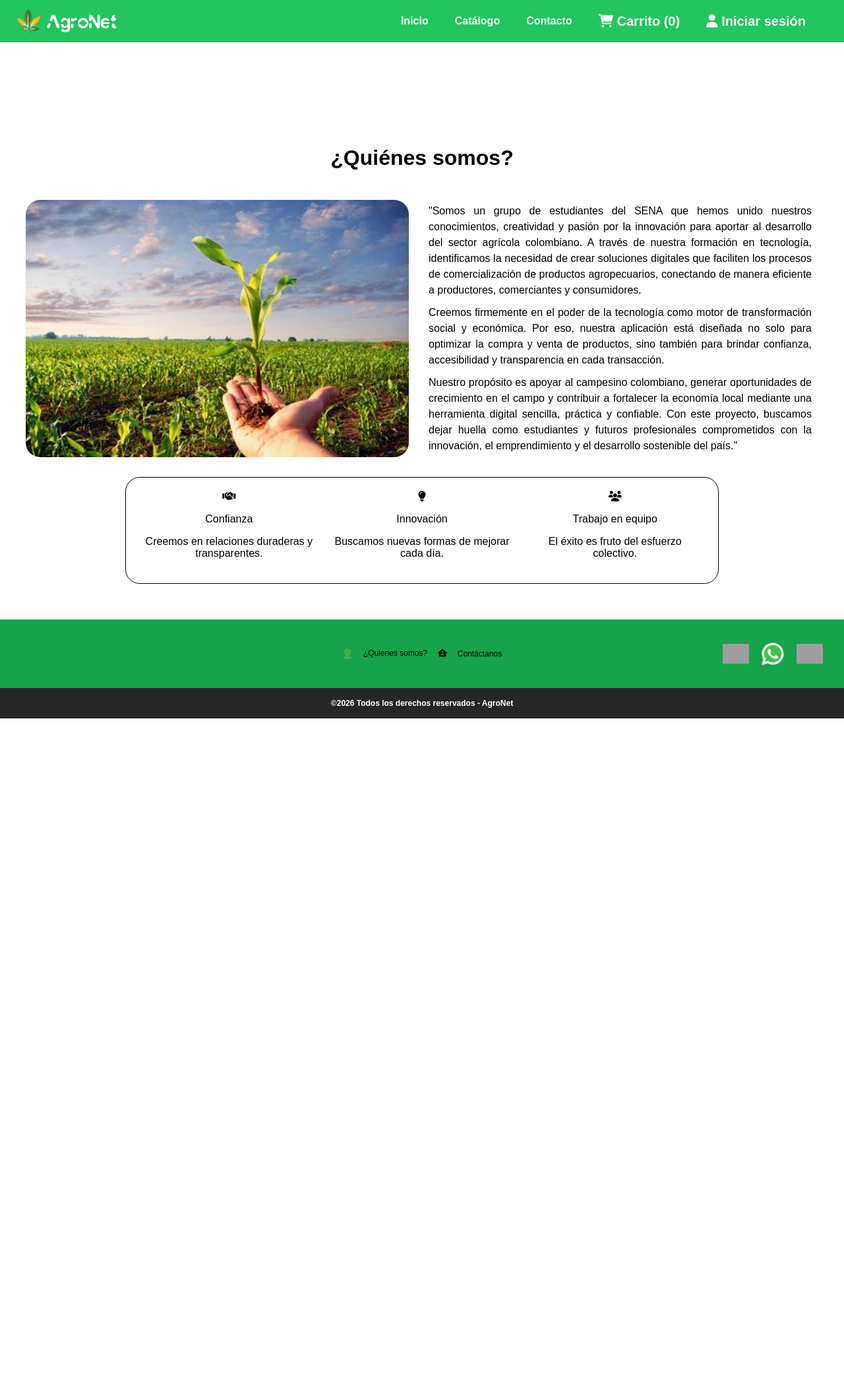
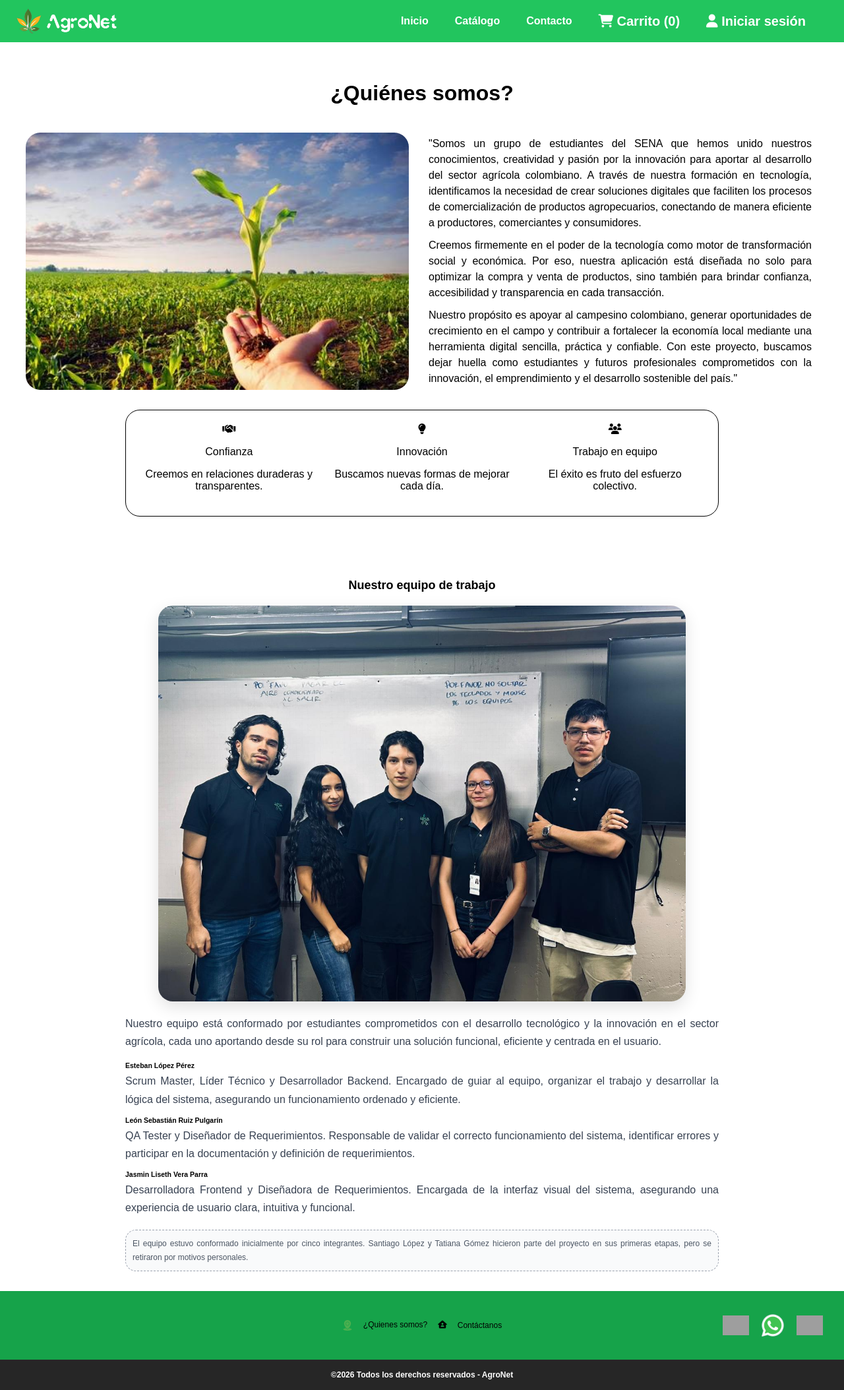
Before and after one commit to EstebanLopp/Backend-AgroNet, a Django app: page /who-we-are/ in a window 1280 px wide. Shown: the whole page at 66% size. Before the commit the page ends 1089 px from the top, so only its background shows below. Run offline with Django 5.2, Linux system fonts and the light colour scheme; parts of the project's set-up code (start-up, migrations or seed data) failed here and were passed over; grey boxes are pictures that could not be loaded.

Commit message:
Guardando cambios

```diff
--- a/src/static/css/components/23_whoweare.css
+++ b/src/static/css/components/23_whoweare.css
@@ -2,7 +2,7 @@
 
 .about-us {
   max-width: 1500px;
-  margin: 100px auto 0 auto;
+  margin: 2px auto 0 auto;
   padding: 24px; /* espaciado global en TODOS los lados */
   box-sizing: border-box;
 }
@@ -21,7 +21,7 @@
   justify-content: space-between;
   align-items: stretch; /* para que ambos tengan la misma altura */
   gap: 2rem;
-  margin-top: 3rem;
+  margin-top: 2rem;
   flex-wrap: wrap; /* en móvil se apila */
   padding: 0 1.5rem;
   box-sizing: border-box;
@@ -107,3 +107,71 @@
     margin-right: auto;
   }
 }
+
+
+/* =========================
+   EQUIPO (IMAGEN GRUPAL)
+========================= */
+
+.about-us__team {
+  margin-top: 4rem;
+  text-align: center;
+  padding: 0 1.5rem;
+}
+
+.about-us__team-title {
+  font-size: 1.8rem;
+  font-weight: 700;
+  margin-bottom: 2rem;
+  color: var(--black);
+}
+
+/* Imagen grupal */
+.about-us__team-image {
+  width: 100%;
+  max-width: 800px;
+  border-radius: 22px;
+  margin: 0 auto 2rem auto;
+  display: block;
+  box-shadow: 0 8px 24px rgba(0,0,0,0.12);
+}
+
+/* Texto del equipo */
+.about-us__team-description {
+  max-width: 900px;
+  margin: 0 auto;
+  text-align: justify;
+  line-height: 1.7;
+  color: #374151;
+}
+
+.about-us__team-description p {
+  margin-bottom: 1rem;
+}
+
+/* Lista de integrantes */
+.about-us__team-list {
+  margin-top: 1.5rem;
+}
+
+.about-us__team-member {
+  margin-bottom: 1rem;
+}
+
+.about-us__team-member strong {
+  display: block;
+  font-size: 1.05rem;
+  color: var(--black);
+}
+
+/* Nota de exintegrantes */
+.about-us__team-note {
+  margin-top: 2rem;
+  padding: 1rem;
+  border: 1px dashed #9ca3af;
+  border-radius: 16px;
+  background: #f9fafb;
+  font-size: 1.2rem;
+  color: #4b5563;
+  margin-bottom: 3rem;
+}
--- a/src/templates/components/23_whoweare.html
+++ b/src/templates/components/23_whoweare.html
@@ -50,3 +50,55 @@
     </div>
   </div>
 </section>
+
+<!-- Equipo -->
+<section class="about-us__team">
+  <h2 class="about-us__team-title">Nuestro equipo de trabajo</h2>
+
+  <!-- Imagen grupal -->
+  {% load static %}
+  <img src="{% static 'assets/quienessomos.jpeg' %}"
+  alt="Equipo AgroNet"
+  class="about-us__team-image">
+
+  <!-- Descripción -->
+  <div class="about-us__team-description">
+
+    <p>
+      Nuestro equipo está conformado por estudiantes comprometidos con el desarrollo
+      tecnológico y la innovación en el sector agrícola, cada uno aportando desde su
+      rol para construir una solución funcional, eficiente y centrada en el usuario.
+    </p>
+
+    <div class="about-us__team-list">
+
+      <div class="about-us__team-member">
+        <strong>Esteban López Pérez</strong>
+        Scrum Master, Líder Técnico y Desarrollador Backend. Encargado de guiar al equipo,
+        organizar el trabajo y desarrollar la lógica del sistema, asegurando un funcionamiento
+        ordenado y eficiente.
+      </div>
+
+      <div class="about-us__team-member">
+        <strong>León Sebastián Ruiz Pulgarín</strong>
+        QA Tester y Diseñador de Requerimientos. Responsable de validar el correcto
+        funcionamiento del sistema, identificar errores y participar en la documentación
+        y definición de requerimientos.
+      </div>
+
+      <div class="about-us__team-member">
+        <strong>Jasmin Liseth Vera Parra</strong>
+        Desarrolladora Frontend y Diseñadora de Requerimientos. Encargada de la interfaz
+        visual del sistema, asegurando una experiencia de usuario clara, intuitiva y funcional.
+      </div>
+
+    </div>
+
+    <div class="about-us__team-note">
+      El equipo estuvo conformado inicialmente por cinco integrantes. Santiago López
+      y Tatiana Gómez hicieron parte del proyecto en sus primeras etapas, pero se retiraron
+      por motivos personales.
+    </div>
+
+  </div>
+</section>
```
Also changed, not shown: src/static/assets/quienessomos.jpeg (added).
